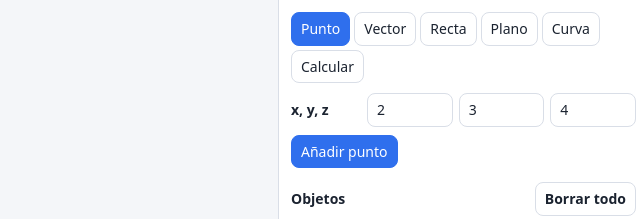
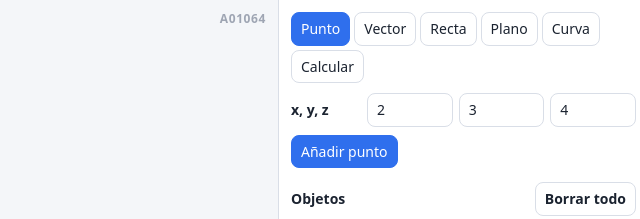
Before and after one commit to AlexAntonio1064/Graficadora_GeometriaDelEspacio, an Electron app: page index.html in a window 1280 px wide. Shown: the top 219 px of the page, 632-1272 px from the left. Drawn offline with Linux system fonts and the light colour scheme.

Commit message:
Pre-Alpha

```diff
--- a/index.html
+++ b/index.html
@@ -30,10 +30,11 @@ h3{margin:14px 0 6px;font-size:14px;display:flex;justify-content:space-between;a
 #res,#msg{margin-top:8px;padding:8px;border-radius:8px;background:var(--bg);min-height:1em}
 #msg{color:#d92d20}
 .g{display:flex;gap:6px;flex-wrap:wrap;margin-top:8px}
+#wm{position:absolute;top:10px;right:12px;font:600 12px system-ui,sans-serif;letter-spacing:.6px;color:var(--mu);opacity:.6;pointer-events:none;user-select:none}
 </style></head><body>
 <div id="vw"><canvas id="c"></canvas>
 <div id="bar"><button data-v="home">Inicio</button><button data-v="top">Arriba</button><button data-v="front">Frente</button><button data-v="side">Lado</button><button id="au">Girar solo</button></div>
-<div id="hint">Arrastra para rotar · rueda o pellizco para zoom</div></div>
+<div id="hint">Arrastra para rotar · rueda o pellizco para zoom</div><div id="wm">A01064</div></div>
 <div id="pn"><div id="tb"></div><div id="fm"></div><div id="msg" hidden></div>
 <h3>Objetos <button id="cl">Borrar todo</button></h3><div id="ls"><span class="mu">Aún no hay objetos. Añade un punto, vector, recta o plano.</span></div></div>
 <script>
```
Also changed, not shown: .github/workflows/build.yml, 1 other file.
